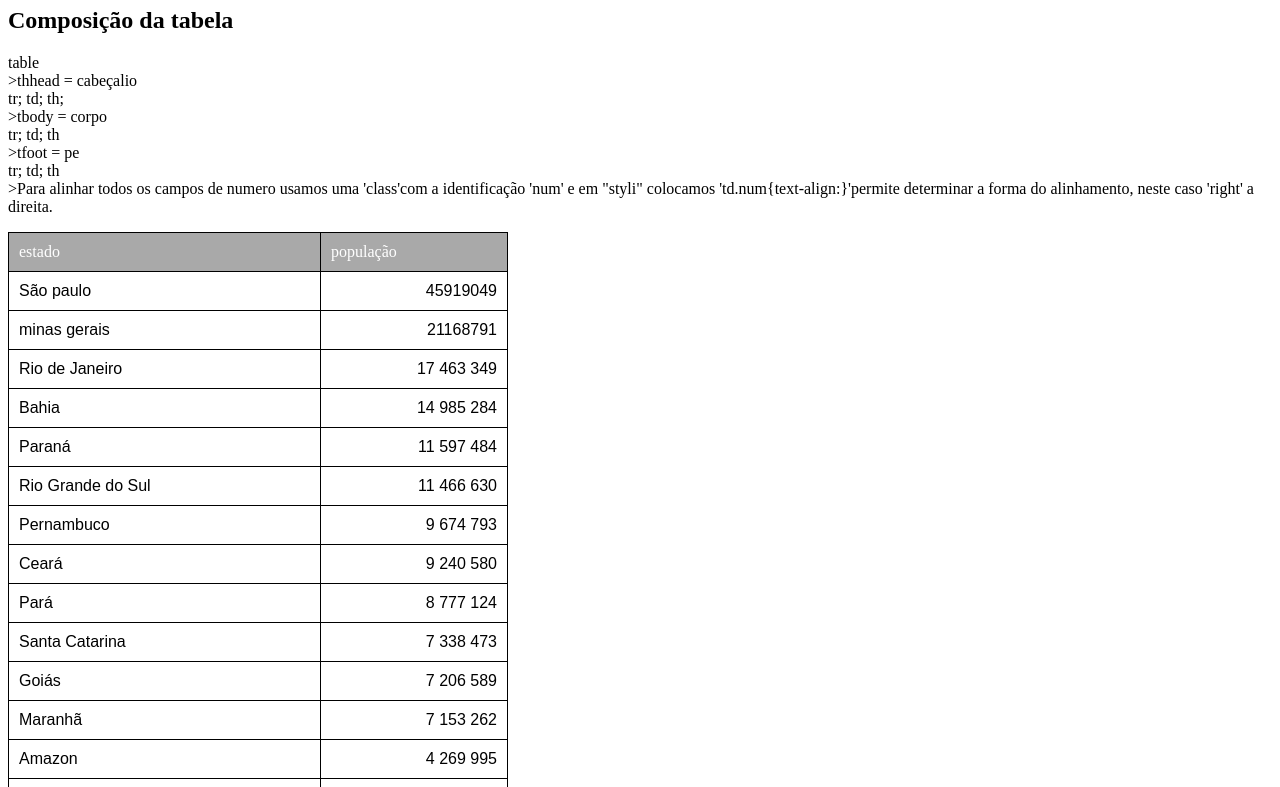
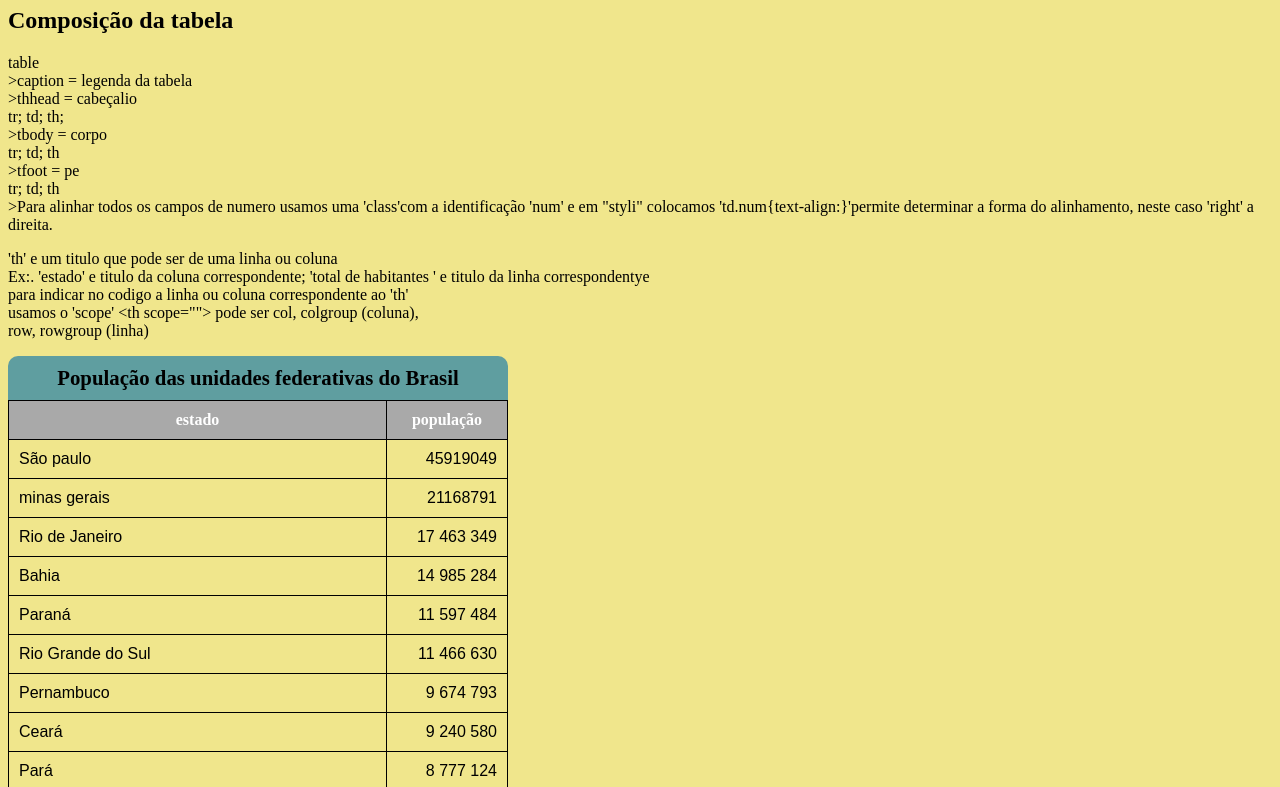
Before and after one commit to reinaldolvargas/ex023, a plain HTML site: page tabela002.html in a window 1280 px wide. Shown: the part 73-860 px from the top of the page. Drawn offline with Linux system fonts and the light colour scheme.

Commit message:
scopo de th

```diff
--- a/tabela002.html
+++ b/tabela002.html
@@ -6,6 +6,9 @@
     <meta name="viewport" content="width=device-width, initial-scale=1.0">
     <title>Tabela002</title>
     <style>
+    body{
+        background-color: khaki;
+    }
         tbody{
             font-family: arial, helvetica, sans-serif;
         }
@@ -23,6 +26,10 @@
         }
         td.num{
             text-align: right;
+        }caption{
+            background-color: cadetblue;padding: 10px;
+            border-radius: 10px 10px 0px 0px ;font-size: 1.3em;
+            font-weight: bolder;padding: 10px;
         }
 
     </style>
@@ -31,6 +38,7 @@
     <h1>criando tabelas grandes</h1>
     <h2>Composição da tabela</h2>
     <p>table <br>
+            >caption = legenda da tabela <br>
            >thhead = cabeçalio <br>
                 tr; td; th; <br>
             >tbody = corpo <br>
@@ -39,11 +47,17 @@
                 tr; td; th <br>
             >Para alinhar todos os campos de numero usamos uma 'class'com a identificação 'num'  e em "styli" colocamos 'td.num{text-align:}'permite determinar a forma do alinhamento, neste caso 'right' a direita.
             </p>
+            <p>'th' e um titulo que pode ser de uma linha ou coluna <br>
+            Ex:. 'estado' e titulo da coluna correspondente; 'total de habitantes ' e titulo da linha correspondentye <br>
+            para indicar no codigo a linha ou coluna correspondente ao 'th' <br>
+            usamos o 'scope' &lt;th scope=""&gt; pode ser col, colgroup (coluna), <br>
+             row, rowgroup (linha) </p>
     <table>
+    <caption>População das unidades federativas do Brasil</caption>
         <thead>
             <tr>
-               <td>estado</td>
-               <td>população</td>
+               <th scope="col">estado</th>
+               <th scope="col" style="width: 100px;">população</th>
             </tr>
             </thead>
             <tbody>
@@ -159,7 +173,7 @@
             </tbody>
             <tfoot>
                 <tr>
-                    <th>Total de habitantes</th>
+                    <th scope="row">Total de habitantes</th>
                     <td class="num"><strong>0000</strong></td>
 
             </tfoot>
```
